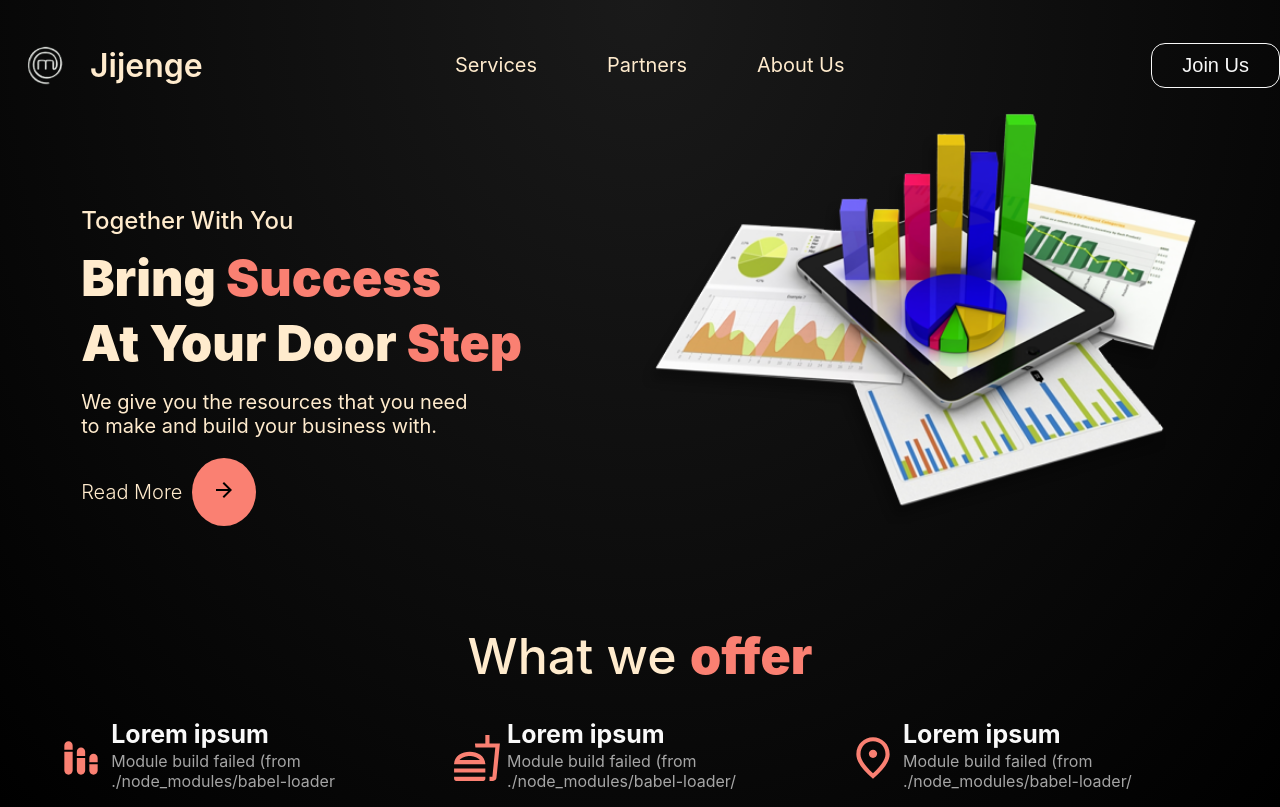
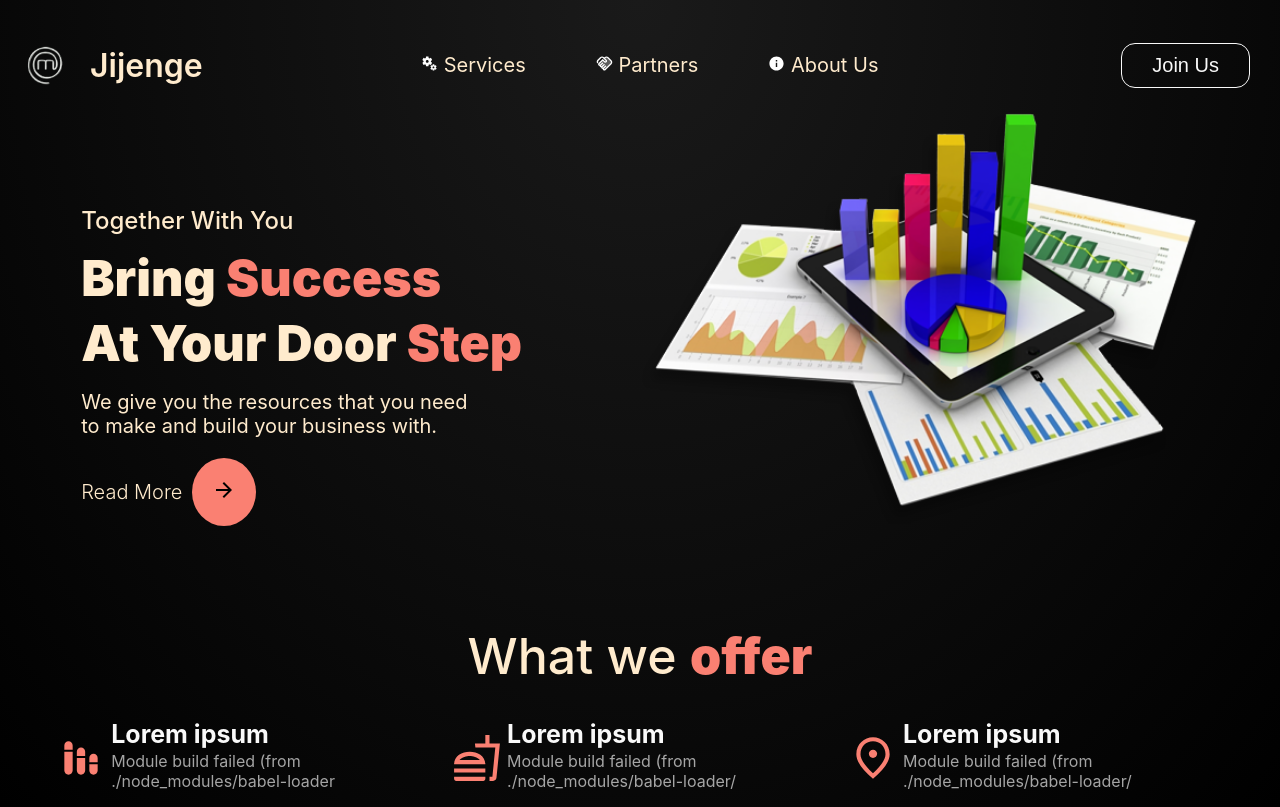
Before and after one commit to Ropio-Derrick/Zedarluxury, a React (Create React App) app: page / in a window 1280 px wide. Built offline with nearby package versions, Linux system fonts and the light colour scheme.

Commit message:
some icons in navbar

```diff
--- a/src/Navigation/Nav.css
+++ b/src/Navigation/Nav.css
@@ -49,11 +49,19 @@
     text-decoration: none;
     font-size: 20px;
     transition: all 0.25s ease-out;
+    text-align: center;
 }
 
-.Page:hover{
+.Page:hover , .Page-Icon:hover{
     color: salmon;
     transition: all 0.25s ease-in;
+}
+
+.Page-Icon{
+    color: white;
+    text-align: center;
+    font-size: 17px !important;
+    transition: all 0.25s ease-out;
 }
 
 .Join-btn{
@@ -64,6 +72,7 @@
     border-radius: 14px;
     font-size: 20px;
     transition: all 0.25s ease-out;
+    margin-right: 30px;
 
 }
 
--- a/src/Navigation/Nav.js
+++ b/src/Navigation/Nav.js
@@ -1,5 +1,6 @@
 import React from 'react'
 import './Nav.css'
+import { MiscellaneousServicesSharp,HandshakeTwoTone, InfoSharp } from '@mui/icons-material'
 
 function Nav() {
   return (
@@ -10,9 +11,9 @@ function Nav() {
         </div>
         <div className="Right ">
           <div className="Lister">
-            <a className="Page">Services</a>
-            <a className="Page">Partners</a>
-            <a className="Page">About Us</a>
+            <a className="Page"> <MiscellaneousServicesSharp className="Page-Icon" /> Services</a>
+            <a className="Page"> <HandshakeTwoTone className="Page-Icon" /> Partners</a>
+            <a className="Page"> <InfoSharp  className="Page-Icon" /> About Us</a>
           </div>
           <button className="Join-btn">Join Us</button>
         </div>
```
